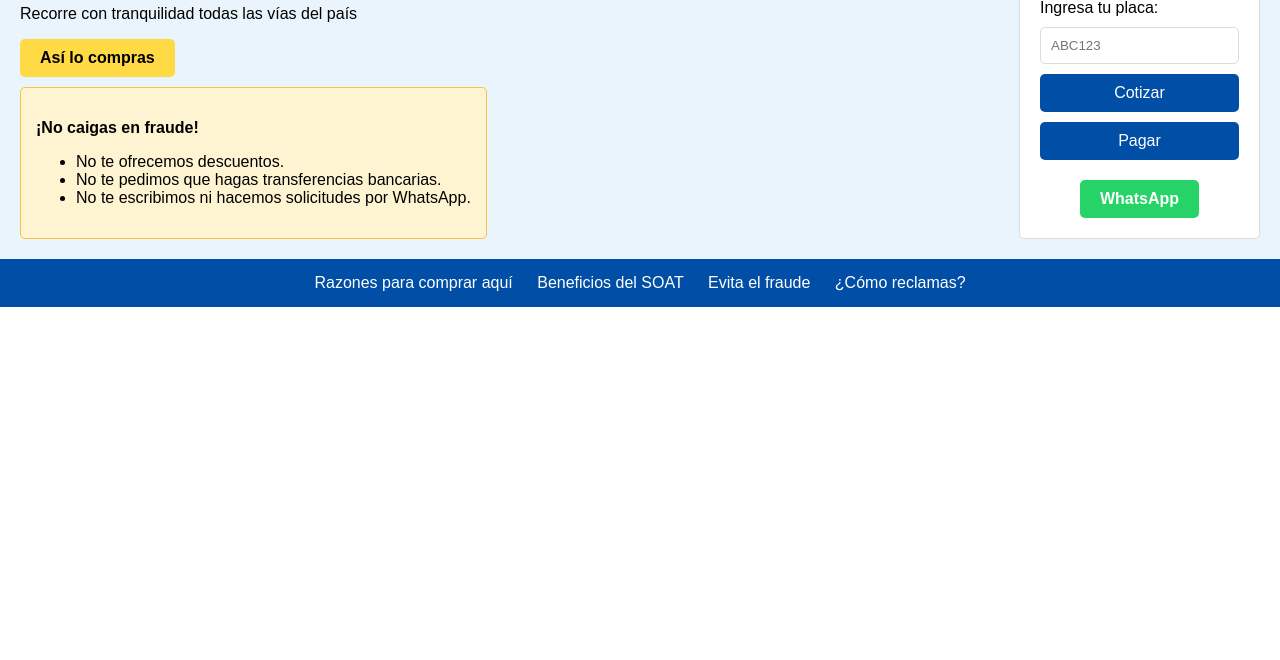
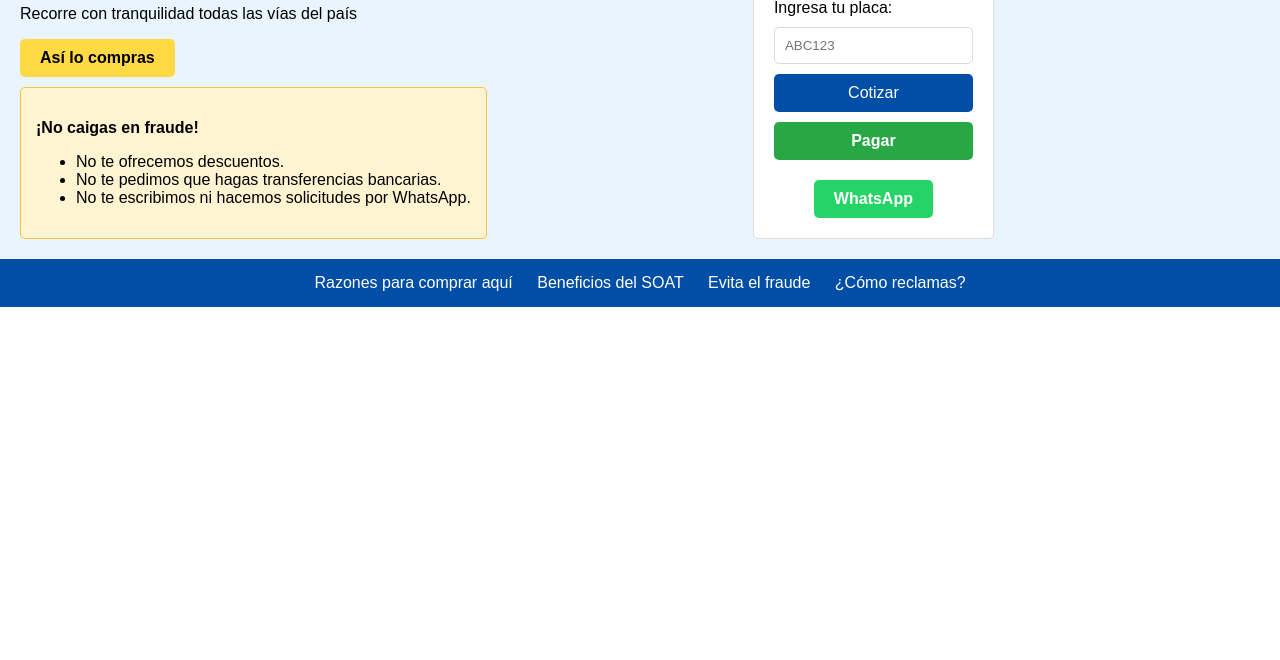
Before and after one commit to jrflorez/SOAT_ONLINE.github.io, a plain HTML site: page index.html in a window 1280 px wide. Shown: the part 140-800 px from the top of the page. Drawn offline with Linux system fonts and the light colour scheme.

Commit message:
Update styles.css

```diff
--- a/styles.css
+++ b/styles.css
@@ -36,10 +36,11 @@ body {
   /* Hero Section */
   .hero {
     display: flex;
+    flex-wrap: wrap;
     justify-content: space-between;
     padding: 20px;
     background-color: #eaf4fc;
-  }
+}
 
   .hero-content {
     max-width: 50%;
@@ -73,6 +74,8 @@ body {
     padding: 20px;
     border: 1px solid #dcdcdc;
     border-radius: 5px;
+    max-width: 90%;
+    margin: auto;
   }
 
   .cotizacion h3 {
@@ -150,3 +153,19 @@ body {
     margin-top: 20px;
     text-align: center;
   }
+
+  #btnPagar {
+    background-color: #28a745;
+    color: white;
+    border: none;
+    padding: 10px 20px;
+    font-size: 16px;
+    font-weight: bold;
+    cursor: pointer;
+    border-radius: 5px;
+    transition: background-color 0.3s;
+}
+
+#btnPagar:hover {
+  background-color: #218838;
+}
```
